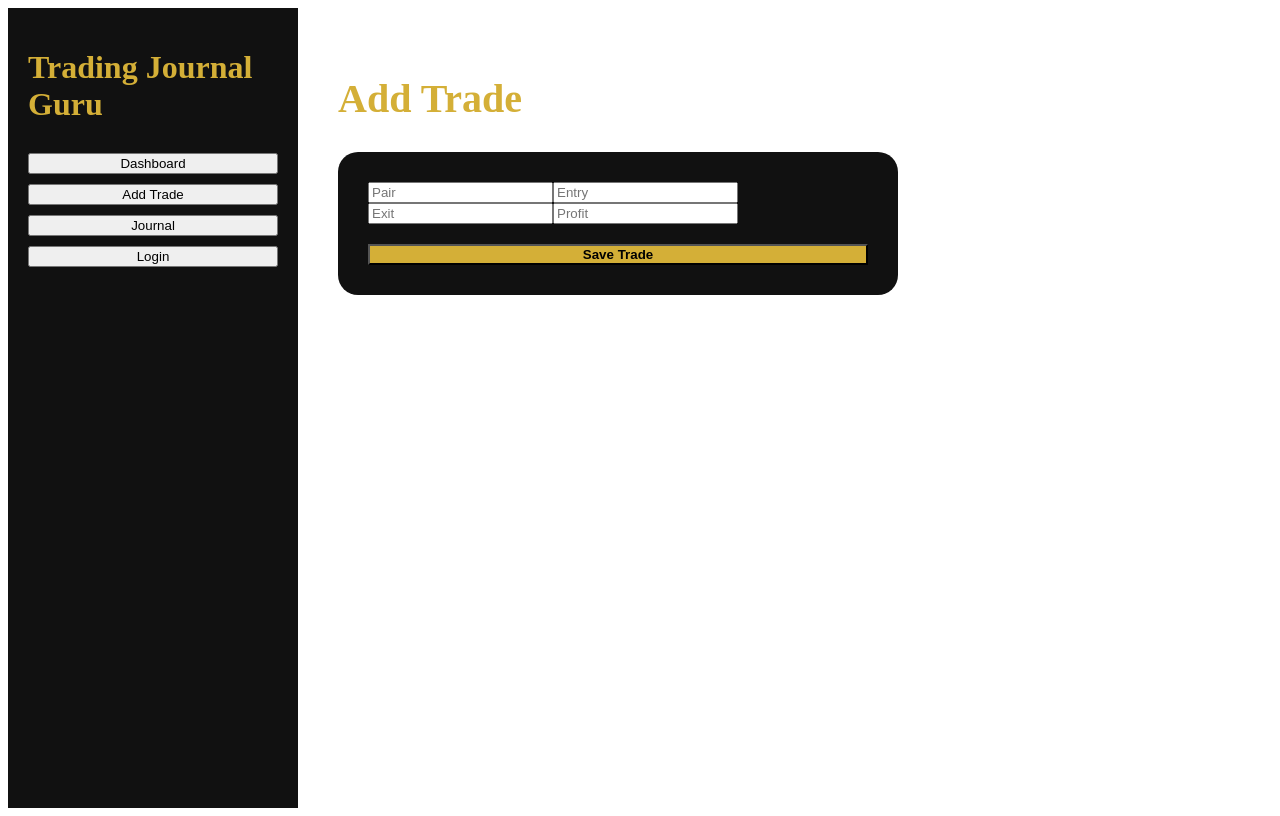
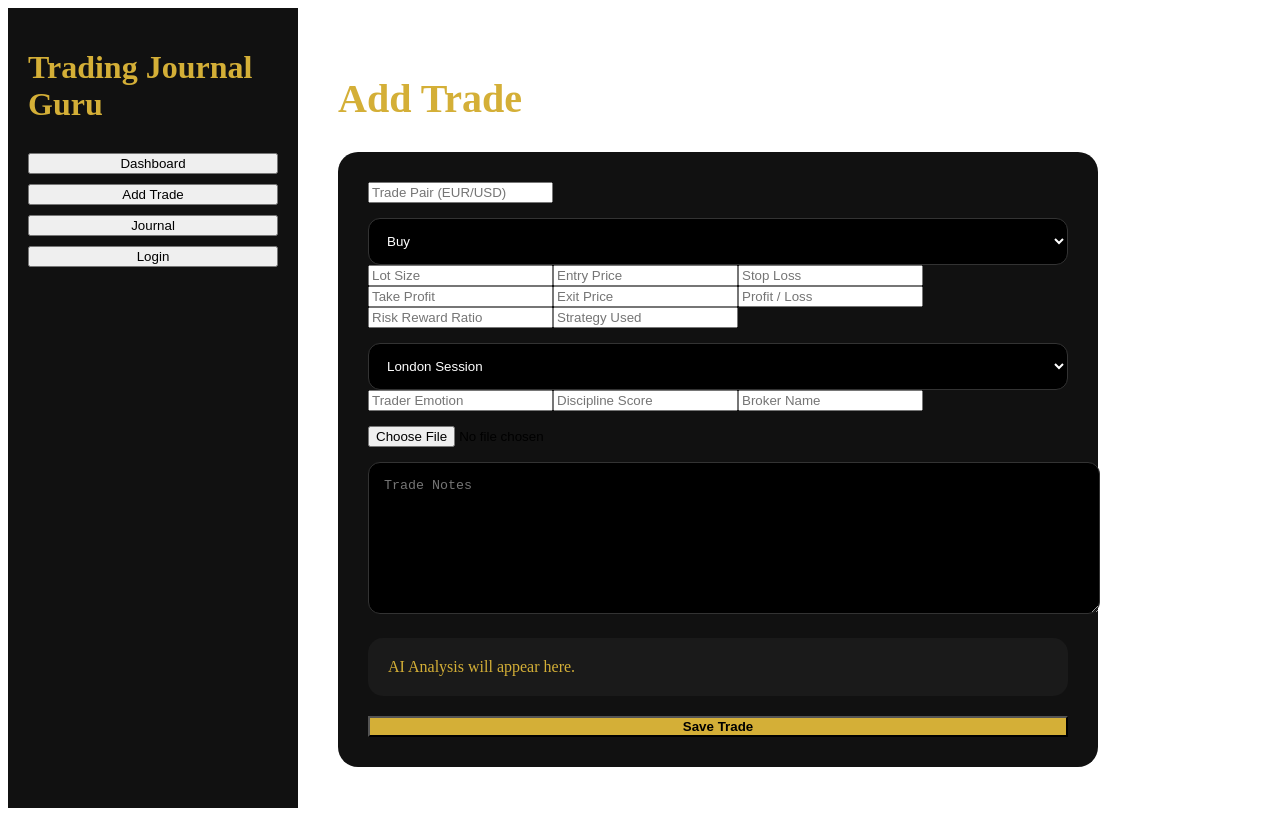
Before and after one commit to pavankajarekar-guru/new-trading-journal-guru, a React (Vite) app: page / in a window 1280 px wide. Both pictures are taken after a click on the button "Add Trade". Built offline with nearby package versions, Linux system fonts and the light colour scheme; the HTML template or start-up script is replaced by a standard one.

Commit message:
Update AddTrade.jsx

```diff
--- a/src/components/AddTrade.jsx
+++ b/src/components/AddTrade.jsx
@@ -19,11 +19,12 @@ export default function AddTrade({
         background: '#111',
         padding: '30px',
         borderRadius: '20px',
-        maxWidth: '500px'
+        maxWidth: '700px'
       }}>
 
+        {/* Pair */}
         <input
-          placeholder="Pair"
+          placeholder="Trade Pair (EUR/USD)"
           value={form.pair}
           onChange={(e) =>
             setForm({
@@ -33,8 +34,36 @@ export default function AddTrade({
           }
         />
 
+        {/* Buy Sell */}
+        <select
+          value={form.direction}
+          onChange={(e) =>
+            setForm({
+              ...form,
+              direction: e.target.value
+            })
+          }
+          style={selectStyle}
+        >
+          <option>Buy</option>
+          <option>Sell</option>
+        </select>
+
+        {/* Lot Size */}
         <input
-          placeholder="Entry"
+          placeholder="Lot Size"
+          value={form.lot}
+          onChange={(e) =>
+            setForm({
+              ...form,
+              lot: e.target.value
+            })
+          }
+        />
+
+        {/* Entry */}
+        <input
+          placeholder="Entry Price"
           value={form.entry}
           onChange={(e) =>
             setForm({
@@ -44,8 +73,33 @@ export default function AddTrade({
           }
         />
 
+        {/* Stop Loss */}
         <input
-          placeholder="Exit"
+          placeholder="Stop Loss"
+          value={form.sl}
+          onChange={(e) =>
+            setForm({
+              ...form,
+              sl: e.target.value
+            })
+          }
+        />
+
+        {/* Take Profit */}
+        <input
+          placeholder="Take Profit"
+          value={form.tp}
+          onChange={(e) =>
+            setForm({
+              ...form,
+              tp: e.target.value
+            })
+          }
+        />
+
+        {/* Exit */}
+        <input
+          placeholder="Exit Price"
           value={form.exit}
           onChange={(e) =>
             setForm({
@@ -55,8 +109,9 @@ export default function AddTrade({
           }
         />
 
+        {/* Profit */}
         <input
-          placeholder="Profit"
+          placeholder="Profit / Loss"
           value={form.profit}
           onChange={(e) =>
             setForm({
@@ -66,6 +121,124 @@ export default function AddTrade({
           }
         />
 
+        {/* Risk Reward */}
+        <input
+          placeholder="Risk Reward Ratio"
+          value={form.rr}
+          onChange={(e) =>
+            setForm({
+              ...form,
+              rr: e.target.value
+            })
+          }
+        />
+
+        {/* Strategy */}
+        <input
+          placeholder="Strategy Used"
+          value={form.strategy}
+          onChange={(e) =>
+            setForm({
+              ...form,
+              strategy: e.target.value
+            })
+          }
+        />
+
+        {/* Session */}
+        <select
+          value={form.session}
+          onChange={(e) =>
+            setForm({
+              ...form,
+              session: e.target.value
+            })
+          }
+          style={selectStyle}
+        >
+          <option>London Session</option>
+          <option>New York Session</option>
+          <option>Asian Session</option>
+        </select>
+
+        {/* Emotion */}
+        <input
+          placeholder="Trader Emotion"
+          value={form.emotion}
+          onChange={(e) =>
+            setForm({
+              ...form,
+              emotion: e.target.value
+            })
+          }
+        />
+
+        {/* Discipline */}
+        <input
+          placeholder="Discipline Score"
+          value={form.discipline}
+          onChange={(e) =>
+            setForm({
+              ...form,
+              discipline: e.target.value
+            })
+          }
+        />
+
+        {/* Broker */}
+        <input
+          placeholder="Broker Name"
+          value={form.broker}
+          onChange={(e) =>
+            setForm({
+              ...form,
+              broker: e.target.value
+            })
+          }
+        />
+
+        {/* Screenshot */}
+        <input
+          type="file"
+          style={{
+            marginTop: '15px'
+          }}
+        />
+
+        {/* Notes */}
+        <textarea
+          placeholder="Trade Notes"
+          value={form.notes}
+          onChange={(e) =>
+            setForm({
+              ...form,
+              notes: e.target.value
+            })
+          }
+          style={{
+            width: '100%',
+            marginTop: '15px',
+            minHeight: '120px',
+            background: 'black',
+            color: 'white',
+            border: '1px solid #333',
+            borderRadius: '12px',
+            padding: '15px'
+          }}
+        />
+
+        {/* AI */}
+        <div style={{
+          marginTop: '20px',
+          background: '#1a1a1a',
+          padding: '20px',
+          borderRadius: '15px',
+          color: '#d4af37'
+        }}>
+          AI Analysis will appear here.
+        </div>
+
+        {/* Save */}
         <button
           onClick={addTrade}
           style={{
@@ -84,3 +257,13 @@ export default function AddTrade({
     </div>
   )
 }
+
+const selectStyle = {
+  width: '100%',
+  padding: '14px',
+  marginTop: '15px',
+  borderRadius: '12px',
+  background: 'black',
+  color: 'white',
+  border: '1px solid #333'
+}
```
